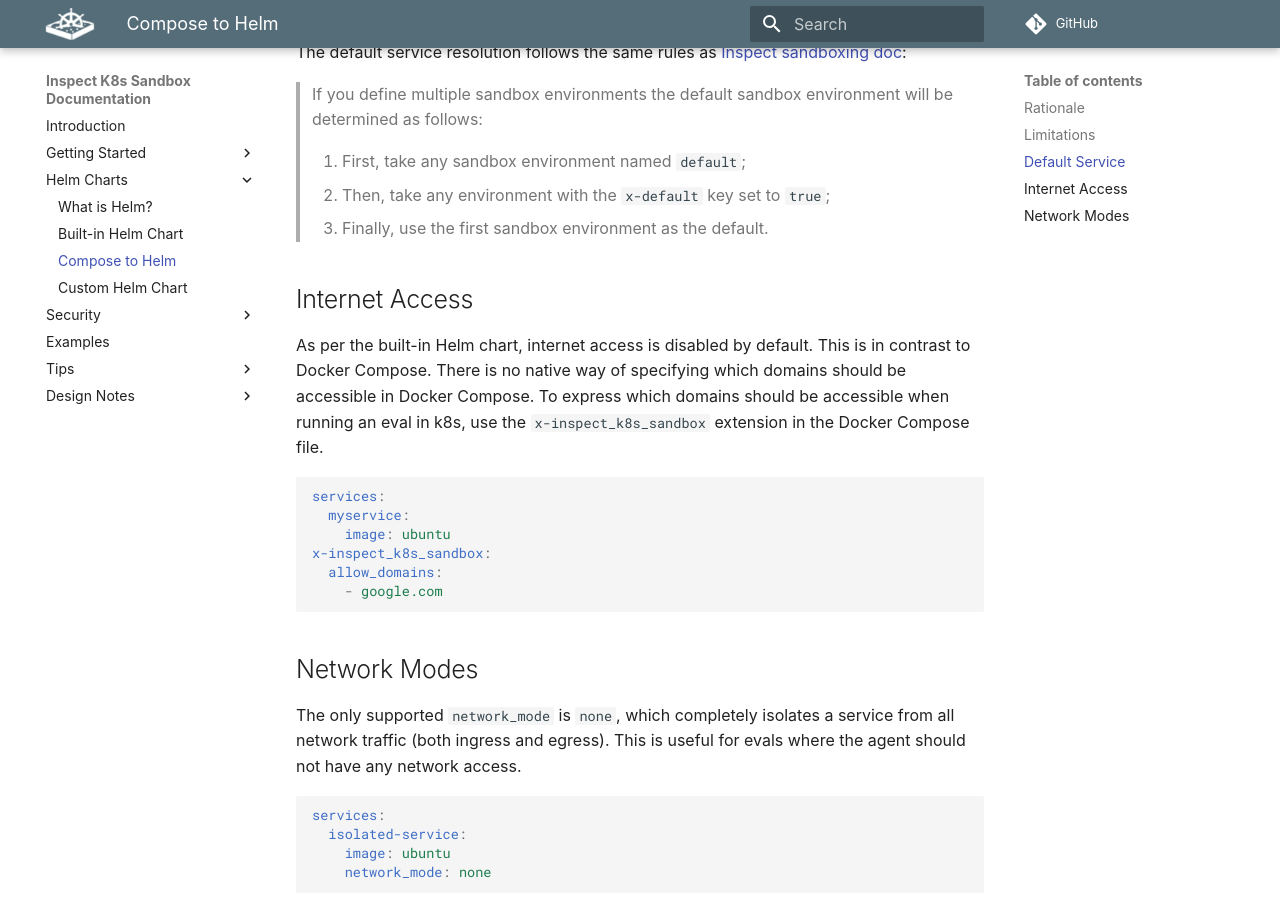
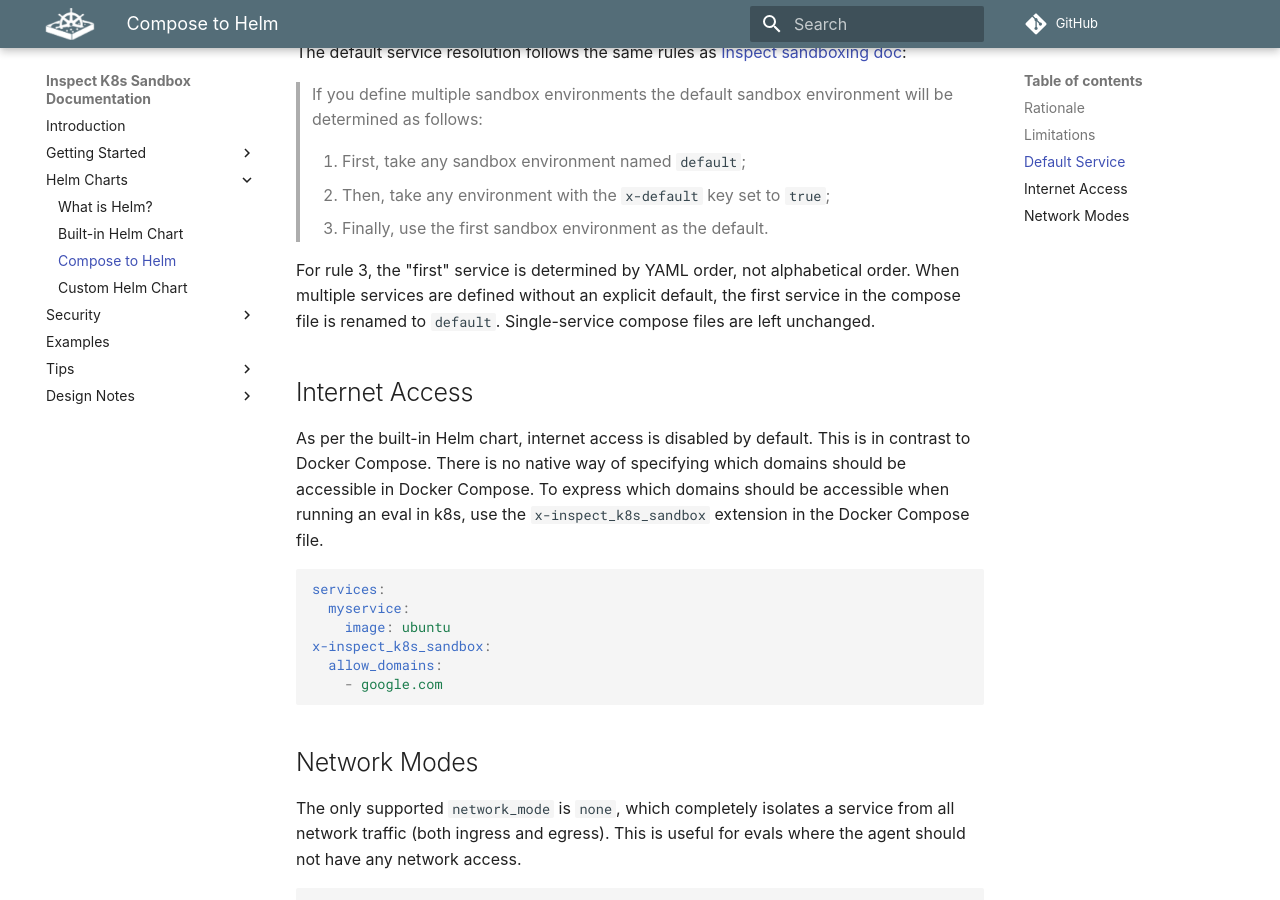
Before and after one commit to UKGovernmentBEIS/inspect_k8s_sandbox, an MkDocs documentation site: the page built from docs/docs/helm/compose-to-helm.md, in a window 1280 px wide and 900 px high, scrolled down 1311 px. Built offline with MkDocs 1.6.1 and Material for MkDocs 9.7.7, drawn with Linux system fonts in a browser that asks for light colours; some web fonts are replaced; comment, search, counter and statistics services are not loaded.

Commit message:
Update docs

```diff
--- a/docs/docs/helm/compose-to-helm.md
+++ b/docs/docs/helm/compose-to-helm.md
@@ -57,6 +57,10 @@
 > 2. Then, take any environment with the `x-default` key set to `true`;
 > 3. Finally, use the first sandbox environment as the default.
 
+For rule 3, the "first" service is determined by YAML order, not alphabetical order. When
+multiple services are defined without an explicit default, the first service in the compose
+file is renamed to `default`. Single-service compose files are left unchanged.
+
 ## Internet Access
 
 As per the built-in Helm chart, internet access is disabled by default. This is in
```
Also changed, not shown: CHANGELOG.md.
